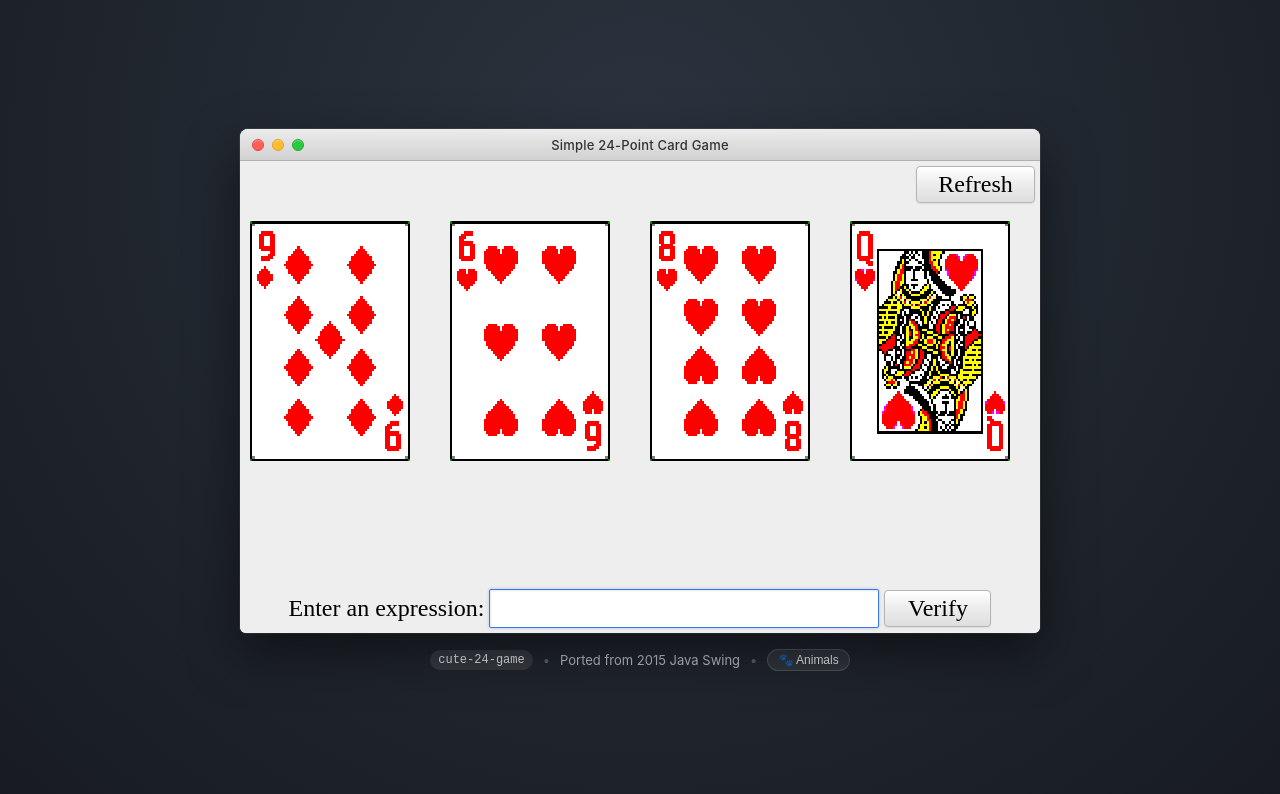
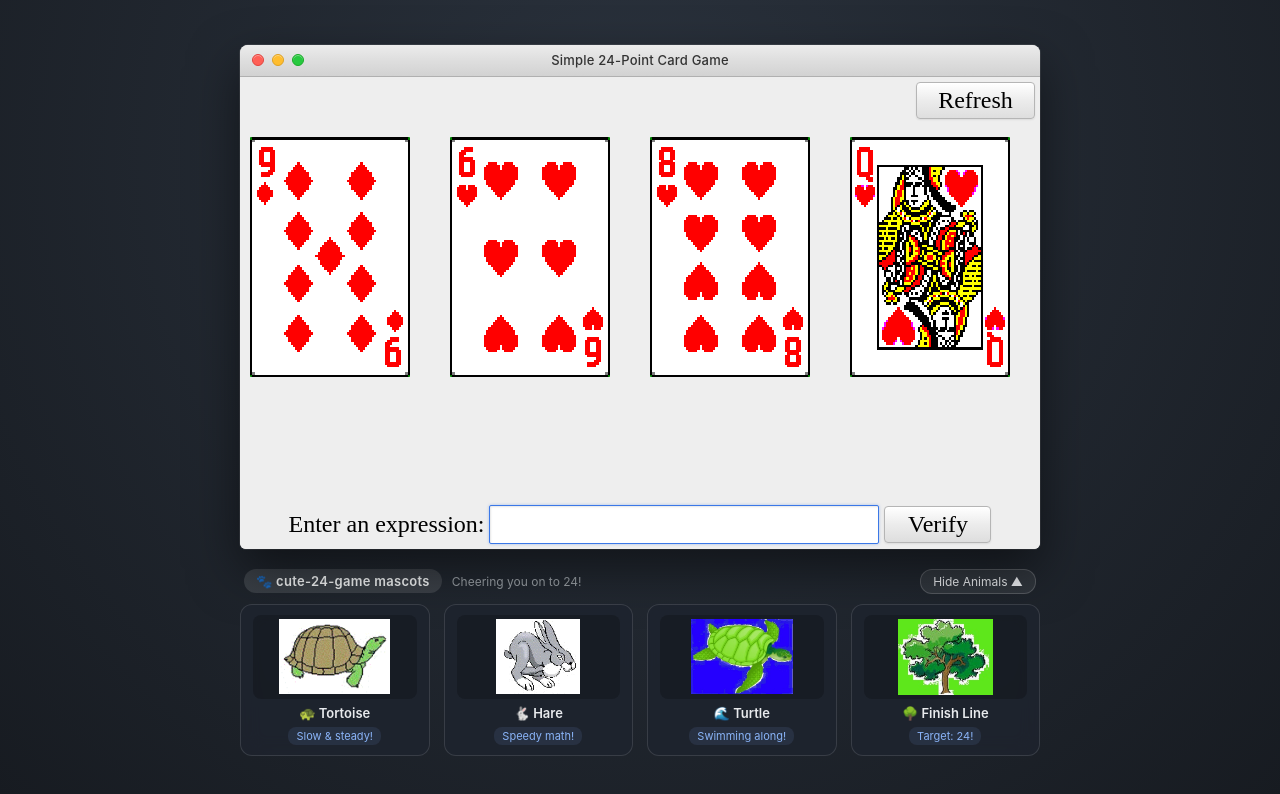
Before and after one commit to amitjoshi2724/cute-24-game, a plain HTML site: page index.html in a window 1280 px wide. Drawn offline with Linux system fonts and the light colour scheme.

Commit message:
Enlarge and feature animal mascots with cards and cheers

```diff
--- a/app.js
+++ b/app.js
@@ -14,7 +14,7 @@ document.addEventListener("DOMContentLoaded", () => {
   const dialogClose = document.getElementById("dialog-close");
   const audioTada = document.getElementById("audio-tada");
   const mascotToggleBtn = document.getElementById("mascot-toggle-btn");
-  const mascotTray = document.getElementById("mascot-tray");
+  const mascotCards = document.getElementById("mascot-cards");
 
   // Game state (matching Java Swing variables)
   const numbers = ["1", "2", "3", "4", "5", "6", "7", "8", "9", "10", "j", "q", "k"];
@@ -206,11 +206,20 @@ document.addEventListener("DOMContentLoaded", () => {
     dialogOverlay.classList.add("active");
     dialogOkBtn.focus();
 
-    if (isCorrect && audioTada) {
-      try {
-        audioTada.currentTime = 0;
-        audioTada.play().catch(() => {});
-      } catch (e) {}
+    if (isCorrect) {
+      // Cheer animation for mascots!
+      const cards = document.querySelectorAll(".mascot-card");
+      cards.forEach(card => {
+        card.classList.add("cheer");
+        setTimeout(() => card.classList.remove("cheer"), 1400);
+      });
+
+      if (audioTada) {
+        try {
+          audioTada.currentTime = 0;
+          audioTada.play().catch(() => {});
+        } catch (e) {}
+      }
     }
   }
 
@@ -284,23 +293,38 @@ document.addEventListener("DOMContentLoaded", () => {
   }
 
   // Mascot toggle
-  if (mascotToggleBtn && mascotTray) {
+  if (mascotToggleBtn && mascotCards) {
     mascotToggleBtn.addEventListener("click", () => {
-      mascotTray.classList.toggle("hidden");
+      const isHidden = mascotCards.classList.toggle("hidden");
+      mascotToggleBtn.textContent = isHidden ? "Show Animals ▼" : "Hide Animals ▲";
     });
   }
+
+  // Mascot click quotes
+  const quotes = {
+    "mascot-tortoise": ["Slow & steady!", "Patience makes 24!", "Keep plodding!"],
+    "mascot-hare": ["Speedy math!", "Hop to 24!", "Fast calculations!"],
+    "mascot-turtle": ["Swimming along!", "Smooth operator!", "Dive into the numbers!"],
+    "mascot-tree": ["Finish line!", "Target: 24!", "You can do it!"]
+  };
+
+  document.querySelectorAll(".mascot-card").forEach(card => {
+    card.addEventListener("click", () => {
+      card.classList.remove("cheer");
+      void card.offsetWidth; // trigger reflow
+      card.classList.add("cheer");
+      setTimeout(() => card.classList.remove("cheer"), 1200);
+
+      const speech = card.querySelector(".mascot-speech");
+      const list = quotes[card.id];
+      if (speech && list) {
+        const nextQuote = list[Math.floor(Math.random() * list.length)];
+        speech.textContent = nextQuote;
+      }
+    });
+  });
 
   // Initial deal
   dealCards();
   expressionInput.focus();
-
-  // Test parameter hook for visual verification
-  const urlParams = new URLSearchParams(window.location.search);
-  if (urlParams.get("test") === "correct") {
-    showDialog("Correct", false);
-  } else if (urlParams.get("test") === "incorrect") {
-    showDialog("Incorrect result", false);
-  } else if (urlParams.get("test") === "mascot") {
-    mascotTray.classList.remove("hidden");
-  }
 });
--- a/index.html
+++ b/index.html
@@ -78,29 +78,47 @@
       </div>
     </div>
 
-    <!-- Tasteful Desktop Footer / Info -->
-    <div class="desktop-footer">
-      <div class="footer-info">
-        <span class="repo-badge">cute-24-game</span>
-        <span class="footer-dot">•</span>
-        <span class="footer-text">Ported from 2015 Java Swing</span>
-        <span class="footer-dot">•</span>
-        <button id="mascot-toggle-btn" class="mascot-toggle-btn" title="Toggle Animal Mascots">🐾 Animals</button>
+    <!-- Prominent Mascot Squad Bar -->
+    <div class="mascot-section" id="mascot-section">
+      <div class="mascot-header">
+        <div class="mascot-title-group">
+          <span class="mascot-badge">🐾 cute-24-game mascots</span>
+          <span class="mascot-subtitle">Cheering you on to 24!</span>
+        </div>
+        <button id="mascot-toggle-btn" class="mascot-toggle-btn" type="button">Hide Animals ▲</button>
       </div>
 
-      <!-- Mascot Popup / Tray -->
-      <div id="mascot-tray" class="mascot-tray hidden">
-        <div class="mascot-item">
-          <img src="images/tortoise.gif" alt="Tortoise" class="mascot-img">
-          <span>Tortoise</span>
+      <div class="mascot-cards" id="mascot-cards">
+        <div class="mascot-card" id="mascot-tortoise" title="Click me!">
+          <div class="mascot-img-wrap">
+            <img src="images/tortoise.gif" alt="Tortoise" class="mascot-hero-img">
+          </div>
+          <span class="mascot-name">🐢 Tortoise</span>
+          <span class="mascot-speech">Slow & steady!</span>
         </div>
-        <div class="mascot-item">
-          <img src="images/hare.jpg" alt="Hare" class="mascot-img">
-          <span>Hare</span>
+
+        <div class="mascot-card" id="mascot-hare" title="Click me!">
+          <div class="mascot-img-wrap">
+            <img src="images/hare.jpg" alt="Hare" class="mascot-hero-img">
+          </div>
+          <span class="mascot-name">🐇 Hare</span>
+          <span class="mascot-speech">Speedy math!</span>
         </div>
-        <div class="mascot-item">
-          <img src="images/turtle.jpg" alt="Turtle" class="mascot-img">
-          <span>Turtle</span>
+
+        <div class="mascot-card" id="mascot-turtle" title="Click me!">
+          <div class="mascot-img-wrap">
+            <img src="images/turtle.jpg" alt="Turtle" class="mascot-hero-img">
+          </div>
+          <span class="mascot-name">🌊 Turtle</span>
+          <span class="mascot-speech">Swimming along!</span>
+        </div>
+
+        <div class="mascot-card" id="mascot-tree" title="Click me!">
+          <div class="mascot-img-wrap">
+            <img src="images/tree.jpg" alt="Tree" class="mascot-hero-img">
+          </div>
+          <span class="mascot-name">🌳 Finish Line</span>
+          <span class="mascot-speech">Target: 24!</span>
         </div>
       </div>
     </div>
--- a/style.css
+++ b/style.css
@@ -332,49 +332,56 @@ body {
   font-weight: 500;
 }
 
-/* Footer / Meta info */
-.desktop-footer {
+/* Mascot Section (Prominent Animal Squad) */
+.mascot-section {
+  width: 800px;
+  max-width: 100%;
   display: flex;
   flex-direction: column;
-  align-items: center;
-  gap: 8px;
+  gap: 10px;
+  margin-top: 4px;
 }
 
-.footer-info {
+.mascot-header {
+  display: flex;
+  align-items: center;
+  justify-content: space-between;
+  padding: 0 4px;
+}
+
+.mascot-title-group {
   display: flex;
   align-items: center;
   gap: 10px;
+}
+
+.mascot-badge {
+  background: rgba(255, 255, 255, 0.12);
+  padding: 4px 12px;
+  border-radius: 14px;
+  color: #f1f3f4;
+  font-family: -apple-system, BlinkMacSystemFont, "Segoe UI", Roboto, sans-serif;
+  font-size: 13px;
+  font-weight: 600;
+  letter-spacing: 0.3px;
+}
+
+.mascot-subtitle {
   color: #9aa0a6;
   font-family: -apple-system, BlinkMacSystemFont, "Segoe UI", Roboto, sans-serif;
-  font-size: 13px;
-}
-
-.repo-badge {
-  background: rgba(255, 255, 255, 0.1);
-  padding: 3px 8px;
-  border-radius: 12px;
-  color: #e8eaed;
-  font-family: monospace;
   font-size: 12px;
-}
-
-.footer-dot {
-  color: #5f6368;
-}
-
-.footer-text {
-  color: #bdc1c6;
 }
 
 .mascot-toggle-btn {
   background: rgba(255, 255, 255, 0.08);
-  border: 1px solid rgba(255, 255, 255, 0.15);
+  border: 1px solid rgba(255, 255, 255, 0.18);
   color: #e8eaed;
-  padding: 3px 10px;
+  padding: 4px 12px;
   border-radius: 12px;
   font-size: 12px;
   cursor: pointer;
   transition: all 0.15s ease;
+  font-family: -apple-system, BlinkMacSystemFont, "Segoe UI", Roboto, sans-serif;
 }
 
 .mascot-toggle-btn:hover {
@@ -382,36 +389,90 @@ body {
   border-color: rgba(255, 255, 255, 0.3);
 }
 
-.mascot-tray {
-  display: flex;
-  align-items: center;
-  gap: 18px;
-  background: rgba(30, 35, 45, 0.9);
-  backdrop-filter: blur(10px);
-  padding: 8px 16px;
-  border-radius: 20px;
-  border: 1px solid rgba(255, 255, 255, 0.15);
-  box-shadow: 0 4px 15px rgba(0, 0, 0, 0.3);
-  transition: opacity 0.2s ease, transform 0.2s ease;
+.mascot-cards {
+  display: grid;
+  grid-template-columns: repeat(4, 1fr);
+  gap: 14px;
+  transition: max-height 0.3s ease, opacity 0.3s ease;
 }
 
-.mascot-tray.hidden {
+.mascot-cards.hidden {
   display: none;
 }
 
-.mascot-item {
+.mascot-card {
+  background: rgba(30, 36, 46, 0.85);
+  border: 1px solid rgba(255, 255, 255, 0.12);
+  border-radius: 12px;
+  padding: 10px 12px;
+  display: flex;
+  flex-direction: column;
+  align-items: center;
+  gap: 6px;
+  cursor: pointer;
+  transition: transform 0.2s ease, box-shadow 0.2s ease, border-color 0.2s ease;
+  backdrop-filter: blur(10px);
+  position: relative;
+}
+
+.mascot-card:hover {
+  transform: translateY(-4px);
+  box-shadow: 0 8px 20px rgba(0, 0, 0, 0.4), 0 0 12px rgba(255, 255, 255, 0.1);
+  border-color: rgba(255, 255, 255, 0.3);
+}
+
+.mascot-img-wrap {
+  width: 100%;
+  height: 84px;
   display: flex;
   align-items: center;
-  gap: 8px;
-  font-size: 12px;
-  color: #d1d5db;
+  justify-content: center;
+  background: rgba(0, 0, 0, 0.2);
+  border-radius: 8px;
+  overflow: hidden;
+  padding: 4px;
 }
 
-.mascot-img {
-  width: 26px;
-  height: 26px;
+.mascot-hero-img {
+  max-width: 100%;
+  max-height: 76px;
   object-fit: contain;
-  border-radius: 4px;
+  transition: transform 0.2s ease;
+}
+
+.mascot-card:hover .mascot-hero-img {
+  transform: scale(1.08);
+}
+
+.mascot-name {
+  font-family: -apple-system, BlinkMacSystemFont, "Segoe UI", Roboto, sans-serif;
+  font-size: 13px;
+  font-weight: 600;
+  color: #e8eaed;
+}
+
+.mascot-speech {
+  font-family: -apple-system, BlinkMacSystemFont, "Segoe UI", Roboto, sans-serif;
+  font-size: 11px;
+  color: #8ab4f8;
+  text-align: center;
+  background: rgba(138, 180, 248, 0.1);
+  padding: 2px 8px;
+  border-radius: 8px;
+  white-space: nowrap;
+}
+
+/* Celebrating animation on win */
+@keyframes animalCheer {
+  0%, 100% { transform: translateY(0); }
+  25% { transform: translateY(-10px) rotate(-3deg); }
+  75% { transform: translateY(-10px) rotate(3deg); }
+}
+
+.mascot-card.cheer {
+  animation: animalCheer 0.6s ease 2;
+  border-color: #81c995;
+  box-shadow: 0 0 15px rgba(129, 201, 149, 0.4);
 }
 
 /* Responsive scaling for mobile and small screens */
```
